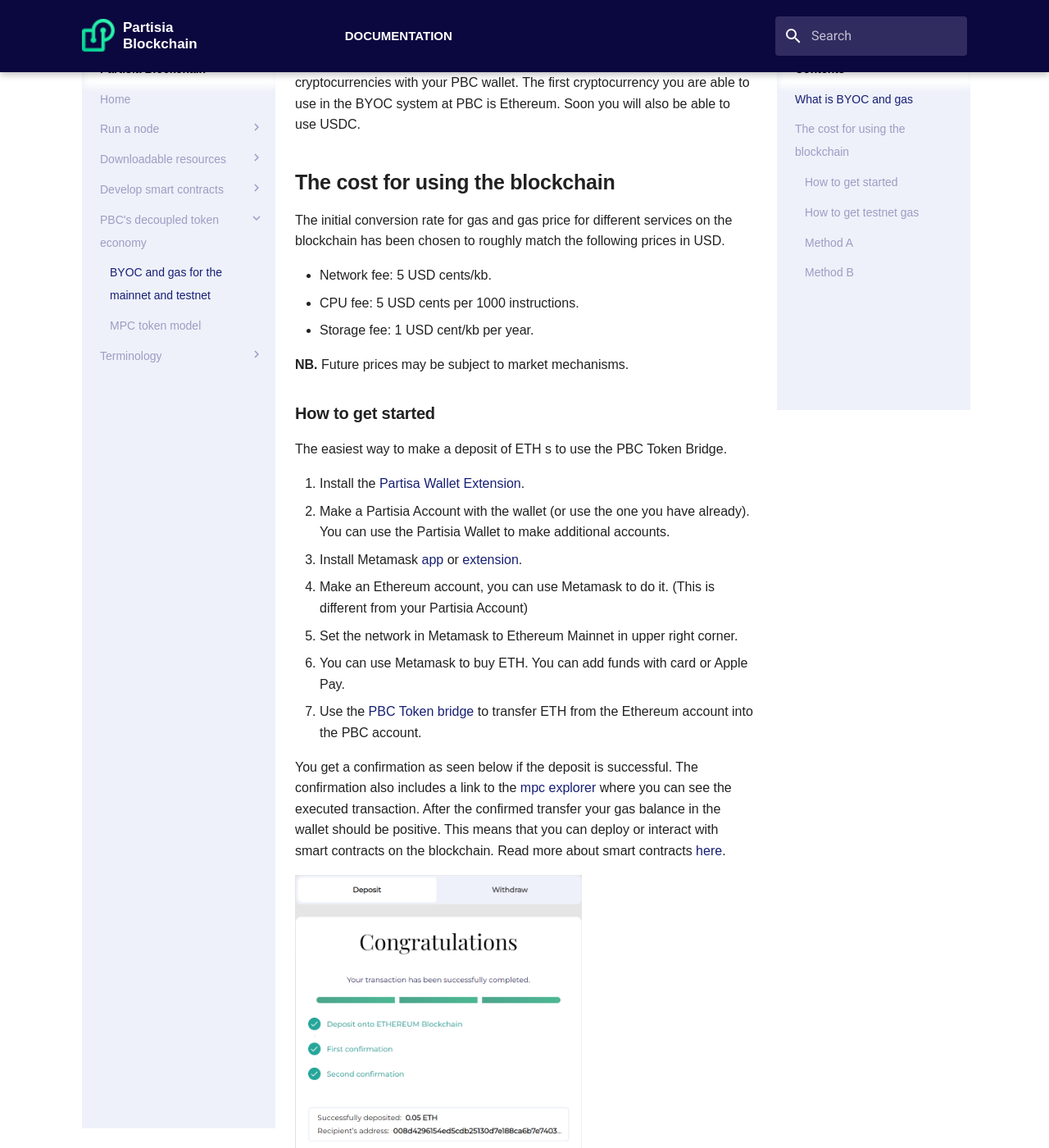
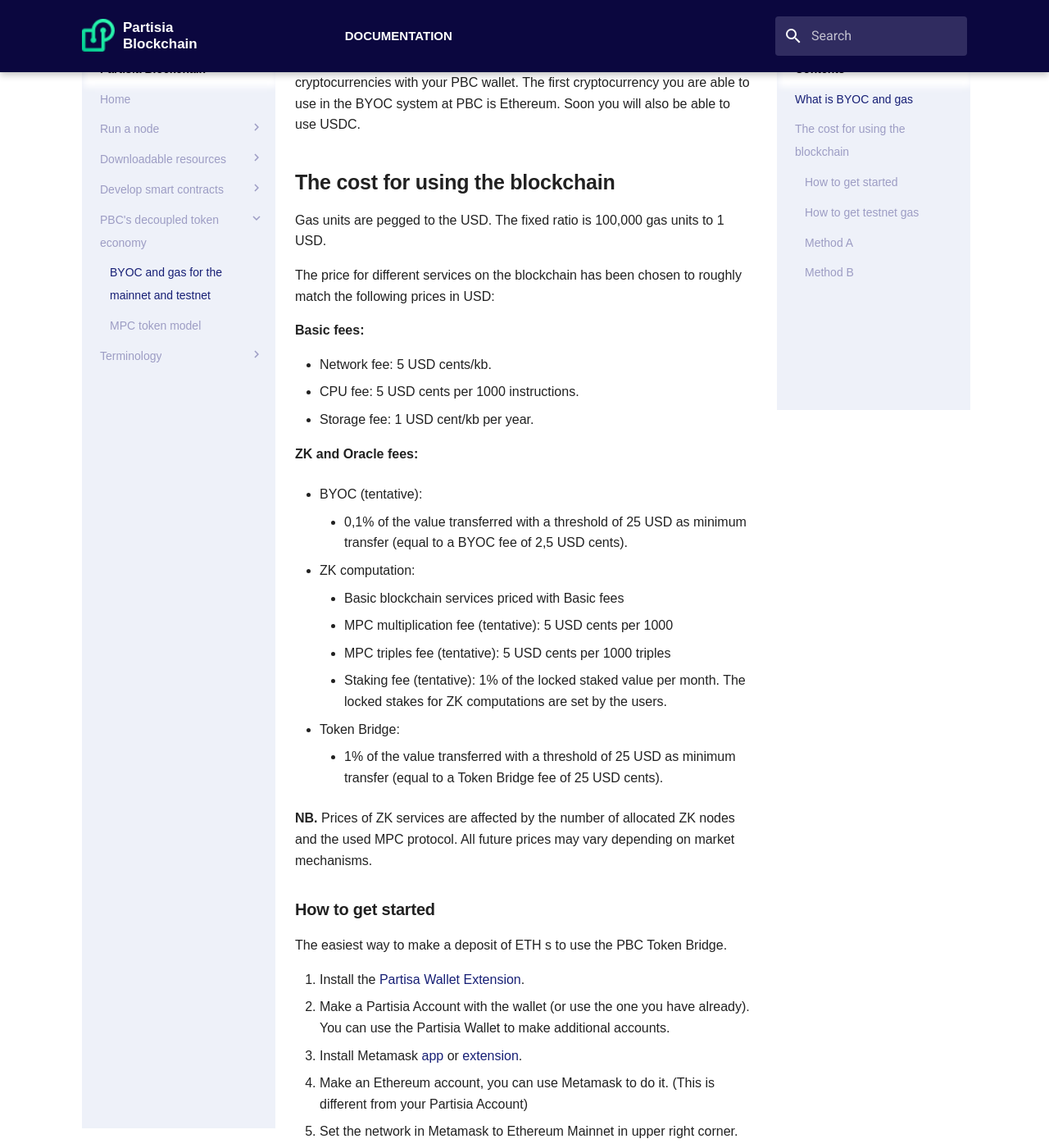
Before and after one commit to 0xSero/partisia-docs, an MkDocs documentation site: the page built from docs/byoc.md, in a window 1280 px wide and 1400 px high, scrolled down 528 px. Shown: the whole window at 82% size. Built offline with MkDocs 1.6.1 and Material for MkDocs 9.7.7, drawn with Linux system fonts in a browser that asks for light colours; some web fonts are replaced; a script that is not in the unit is left out.

Commit message:
Fixed price for gas + price for ZK and oracle service

```diff
--- a/docs/byoc.md
+++ b/docs/byoc.md
@@ -13,13 +13,31 @@
 
 ## The cost for using the blockchain
 
-The initial conversion rate for gas and gas price for different services on the blockchain has been chosen to roughly match the following prices in USD.
+Gas units are pegged to the USD.  The fixed ratio is 100,000 gas units to 1 USD.
+
+The price for different services on the blockchain has been chosen to roughly match the following prices in USD:
+
+**Basic fees:**
 
 - Network fee: 5 USD cents/kb.
 - CPU fee: 5 USD cents per 1000 instructions.
 - Storage fee: 1 USD cent/kb per year.
 
-**NB.** Future prices may be subject to market mechanisms.
+**ZK and Oracle fees:**
+
+- BYOC (tentative):
+    - 0,1% of the value transferred with a threshold of 25 USD as minimum transfer (equal to a BYOC fee of 2,5 USD cents).
+
+- ZK computation:
+    - Basic blockchain services priced with Basic fees
+    - MPC multiplication fee (tentative): 5 USD cents per 1000
+    - MPC triples fee (tentative): 5 USD cents per 1000 triples
+    - Staking fee (tentative): 1% of the locked staked value per month. The locked stakes for ZK computations are set by the users.
+
+- Token Bridge:
+    - 1% of the value transferred with a threshold of 25 USD as minimum transfer (equal to a Token Bridge fee of 25 USD cents).
+
+**NB.** Prices of ZK services are affected by the number of allocated ZK nodes and the used MPC protocol. All future prices may vary depending on market mechanisms.
 
 ### How to get started
 
```
